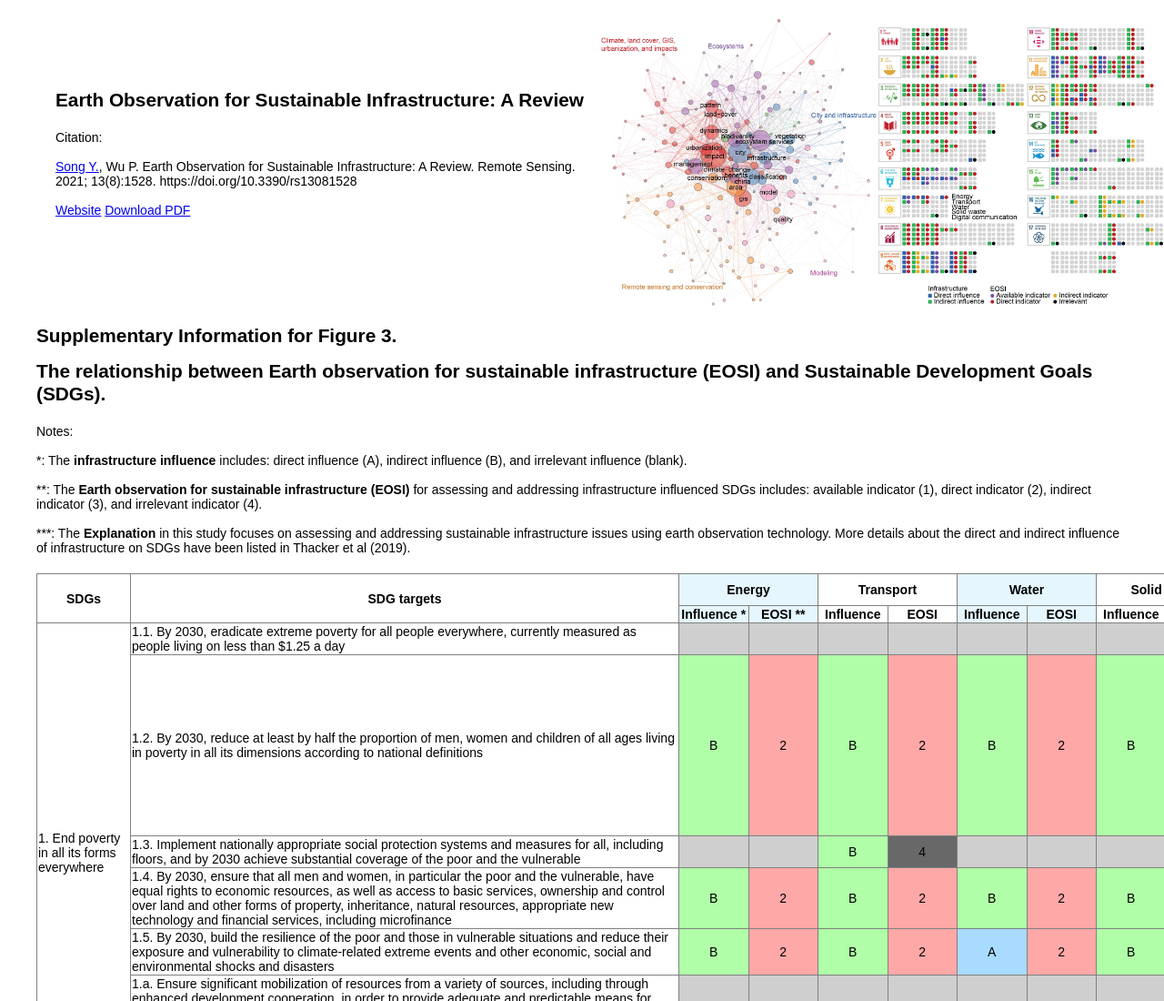
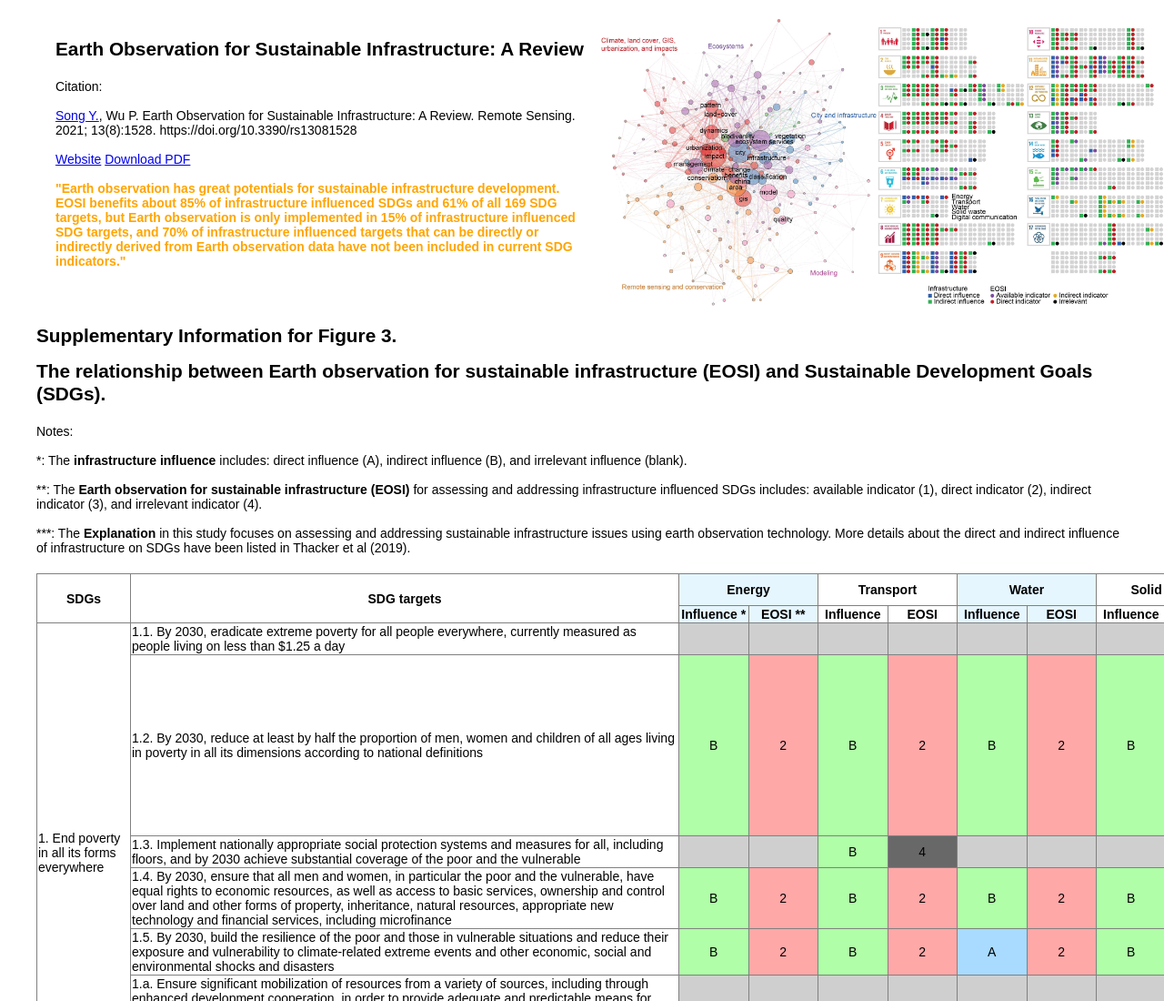
Before and after one commit to yongzesong/EOSI, a plain HTML site: page index.html in a window 1280 px wide. Shown: the top 1100 px of the page at 91% size. Drawn offline with Linux system fonts and the light colour scheme.

Commit message:
Update index.html

```diff
--- a/index.html
+++ b/index.html
@@ -20,6 +20,8 @@
      <br /><br />
       <a href="https://www.mdpi.com/2072-4292/13/8/1528" target="_blank">Website</a>
       <a href="https://www.mdpi.com/2072-4292/13/8/1528/pdf" target="_blank">Download PDF</a>
+     <br /><br />
+      <font color="orange"><b>"Earth observation has great potentials for sustainable infrastructure development. EOSI benefits about 85% of infrastructure influenced SDGs and 61% of all 169 SDG targets, but Earth observation is only implemented in 15% of infrastructure influenced SDG targets, and 70% of infrastructure influenced targets that can be directly or indirectly derived from Earth observation data have not been included in current SDG indicators."</b></font>
       </p>
     </td>
 
```
